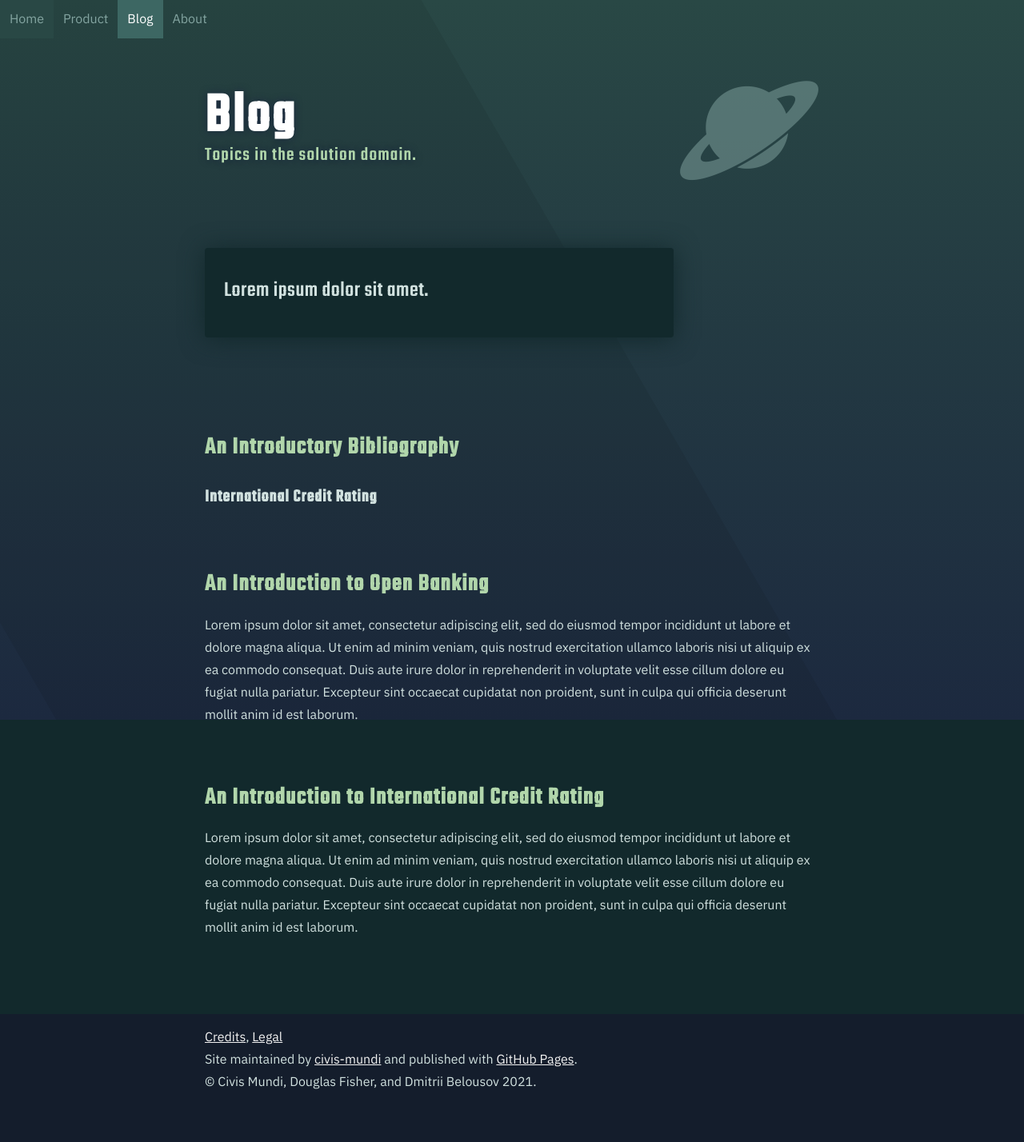
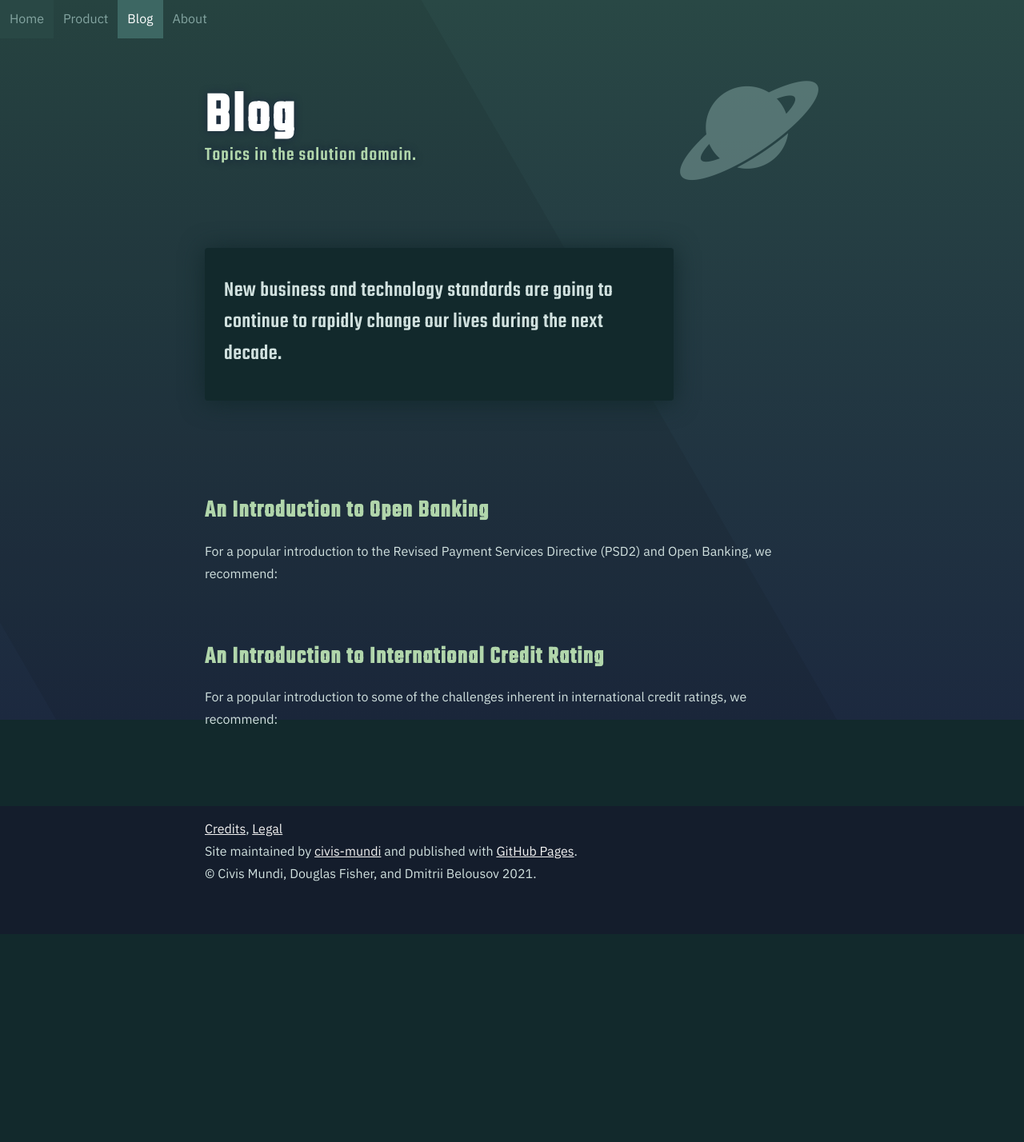
Before and after one commit to civis-mundi/civis-mundi.github.io, a Jekyll site: the page built from pages/blog.html, in a window 1280 px wide. Shown: the whole page at 80% size. Built offline with Jekyll 4.4.1, drawn with Linux system fonts in a browser that asks for light colours; after the commit the page ends 1168 px from its top, so only the background shows below that.

Commit message:
#2 Blog.

```diff
--- a/_posts/2021-09-02-A.md
+++ b/_posts/2021-09-02-A.md
@@ -4,8 +4,7 @@
 author: Douglas Fisher
 ---
 
-Lorem ipsum dolor sit amet, consectetur adipiscing elit, sed do eiusmod tempor incididunt ut labore et dolore
-magna aliqua. Ut enim ad minim veniam, quis nostrud exercitation ullamco laboris nisi ut aliquip ex ea commodo
-consequat. Duis aute irure dolor in reprehenderit in voluptate velit esse cillum dolore eu fugiat nulla
-pariatur. Excepteur sint occaecat cupidatat non proident, sunt in culpa qui officia deserunt mollit anim id est
-laborum.
+For a popular introduction to some of the challenges inherent in international credit ratings, we recommend:
+
+- [Cross-border credit reporting is at last becoming a reality](https://www.economist.com/finance-and-economics/2019/04/11/cross-border-credit-reporting-is-at-last-becoming-a-reality) @ The Economist
+- [New Amex Deal With Nova Credit Will Help Immigrants Get U.S. Credit Cards](https://www.forbes.com/sites/advisor/2019/10/25/new-amex-deal-with-nova-credit-will-help-immigrants-get-us-credit-cards) @ Forbes
--- a/_posts/2021-09-02-B.md
+++ b/_posts/2021-09-02-B.md
@@ -4,8 +4,7 @@
 author: Douglas Fisher
 ---
 
-Lorem ipsum dolor sit amet, consectetur adipiscing elit, sed do eiusmod tempor incididunt ut labore et dolore
-magna aliqua. Ut enim ad minim veniam, quis nostrud exercitation ullamco laboris nisi ut aliquip ex ea commodo
-consequat. Duis aute irure dolor in reprehenderit in voluptate velit esse cillum dolore eu fugiat nulla
-pariatur. Excepteur sint occaecat cupidatat non proident, sunt in culpa qui officia deserunt mollit anim id est
-laborum.
+For a popular introduction to the Revised Payment Services Directive (PSD2)
+and Open Banking, we recommend:
+
+- [What is Open Banking and PSD2?](https://www.wired.co.uk/article/open-banking-cma-psd2-explained) @ WIRED
--- a/pages/blog.html
+++ b/pages/blog.html
@@ -15,7 +15,8 @@
 
 <div class="content-panel">
     <p>
-        Lorem ipsum dolor sit amet.
+        New business and technology standards are going to continue
+        to rapidly change our lives during the next decade.
     </p>
 </div>
 
```
Also changed, not shown: _posts/2021-09-02-C.md (deleted, +0 -15 lines).
